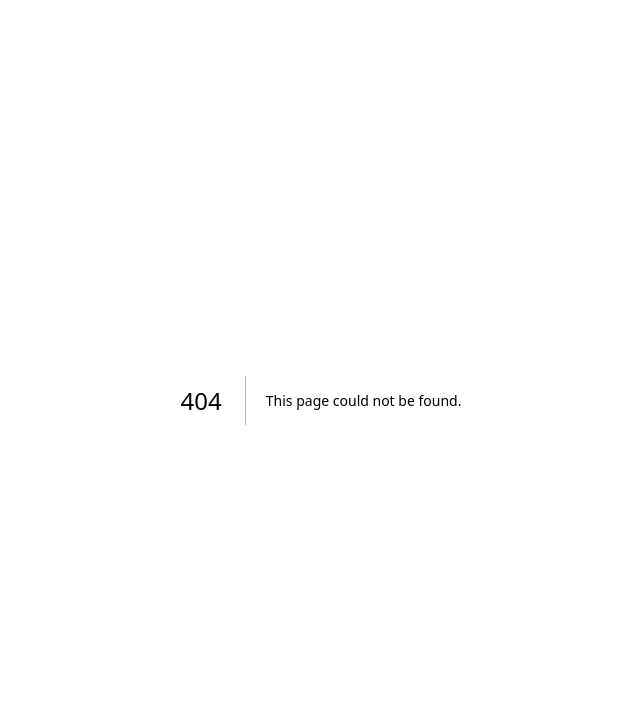
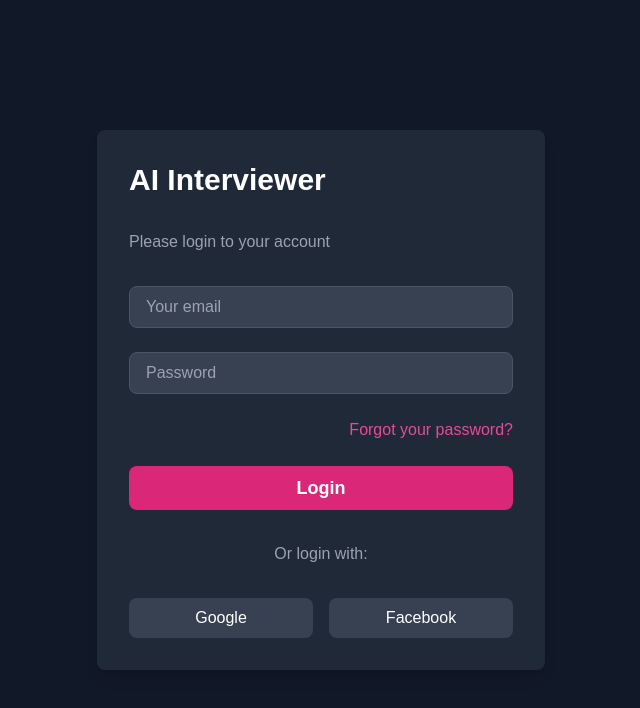
Before and after one commit to riyawarrior/ai-interviewer, a Next.js app: page /login in a window 1280 px wide. Before the commit this address had no page. Shown: the top 708 px of the page, without its empty margins (319-959 px from the left). Built offline with nearby package versions, Linux system fonts and the light colour scheme.

Commit message:
Created Welcome page and login page

```diff
--- /dev/null
+++ b/app/login/page.js
@@ -0,0 +1,64 @@
+"use client";
+import { useState } from 'react';
+import { useRouter } from 'next/navigation';
+
+const LoginPage = () => {
+    const [email, setEmail] = useState('');
+    const [password, setPassword] = useState('');
+    const router = useRouter();
+
+    const handleSubmit = async (e) => {
+        e.preventDefault();
+        console.log('Logging in with:', email, password);
+        router.push('/dashboard');
+    };
+
+    return (
+        <div className="flex items-center justify-center min-h-screen bg-gray-900">
+            <div className="w-full max-w-md p-8 space-y-8 bg-gray-800 rounded-lg shadow-lg">
+                <h1 className="text-3xl font-bold text-white">AI Interviewer</h1>
+                <p className="text-gray-400">Please login to your account</p>
+                <form onSubmit={handleSubmit} className="space-y-6">
+                    <div>
+                        <input
+                            type="email"
+                            id="email"
+                            placeholder="Your email"
+                            value={email}
+                            onChange={(e) => setEmail(e.target.value)}
+                            required
+                            className="w-full px-4 py-2 text-white bg-gray-700 border border-gray-600 rounded-lg focus:outline-none focus:ring-2 focus:ring-pink-500"
+                        />
+                    </div>
+                    <div>
+                        <input
+                            type="password"
+                            id="password"
+                            placeholder="Password"
+                            value={password}
+                            onChange={(e) => setPassword(e.target.value)}
+                            required
+                            className="w-full px-4 py-2 text-white bg-gray-700 border border-gray-600 rounded-lg focus:outline-none focus:ring-2 focus:ring-pink-500"
+                        />
+                    </div>
+                    <div className="flex justify-end">
+                        <a href="/forgot-password" className="text-pink-500">Forgot your password?</a>
+                    </div>
+                    <button
+                        type="submit"
+                        className="w-full px-4 py-2 text-lg font-semibold text-white bg-pink-600 rounded-lg hover:bg-pink-700 focus:outline-none focus:ring-2 focus:ring-pink-500"
+                    >
+                        Login
+                    </button>
+                </form>
+                <p className="text-gray-400 text-center mt-4">Or login with:</p>
+                <div className="flex space-x-4">
+                    <button className="w-full py-2 text-white bg-gray-700 rounded-lg hover:bg-gray-600">Google</button>
+                    <button className="w-full py-2 text-white bg-gray-700 rounded-lg hover:bg-gray-600">Facebook</button>
+                </div>
+            </div>
+        </div>
+    );
+};
+
+export default LoginPage;
--- /dev/null
+++ b/app/page.js
@@ -0,0 +1,18 @@
+import Link from 'next/link';
+
+const HomePage = () => {
+    return (
+        <div className="flex items-center justify-center min-h-screen bg-gray-900 text-white">
+            <div className="text-center space-y-6">
+                <h1 className="text-4xl font-bold">Welcome to My App</h1>
+                <p className="text-lg text-gray-400">
+                    Please <Link href="/login" className="text-pink-500 hover:text-pink-600 underline">
+                        log in
+                    </Link> to continue.
+                </p>
+            </div>
+        </div>
+    );
+};
+
+export default HomePage;
```
